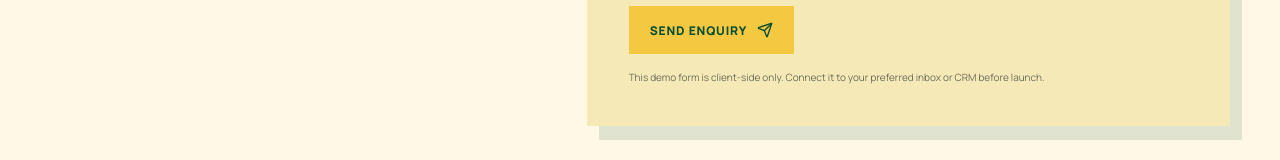
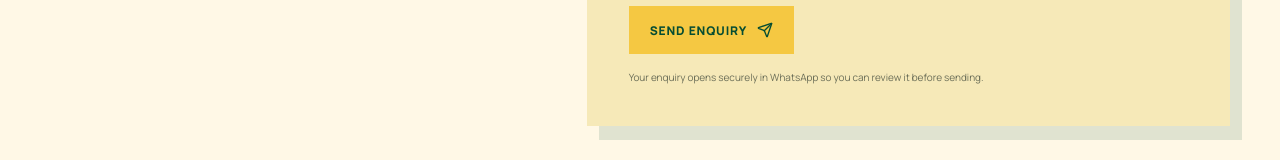
Before and after one commit to satitech-official/happigo-travel-coop-experiences, a Next.js app: page / in a window 1280 px wide. Shown: the part 8980-9140 px from the top of the page. Built offline with nearby package versions, Linux system fonts and the light colour scheme.

Commit message:
Make contact form send real WhatsApp enquiry

```diff
--- a/components/contact-form.js
+++ b/components/contact-form.js
@@ -1,8 +1,52 @@
 'use client';
 import { useEffect, useState } from 'react';
-import { LoaderCircle, Send, CheckCircle2 } from 'lucide-react';
+import { Send, CheckCircle2 } from 'lucide-react';
+import { contact } from '../data/site-config';
+
 const initial = { name: '', organization: '', phone: '', email: '', eventType: '', participants: '', location: '', date: '', budget: '', message: '' };
 const labels = { name: 'Your name', organization: 'Organization / cooperative name', phone: 'Phone number', email: 'Email address', eventType: 'What are you planning?', participants: 'Number of participants', location: 'Preferred location', date: 'Tentative date', budget: 'Estimated budget', message: 'Tell us a little more' };
-export default function ContactForm() { const [form, setForm] = useState(initial); const [errors, setErrors] = useState({}); const [status, setStatus] = useState('idle'); useEffect(() => { const interest = new URLSearchParams(window.location.search).get('interest'); if (interest) setForm((current) => ({ ...current, eventType: 'Custom Experience', message: `I would like to know more about ${interest}.` })); }, []); const update = (event) => setForm({ ...form, [event.target.name]: event.target.value }); const submit = (event) => { event.preventDefault(); const next = {}; ['name', 'phone', 'email', 'eventType', 'participants'].forEach((key) => { if (!form[key].trim()) next[key] = 'Please complete this field.'; }); if (form.email && !/^\S+@\S+\.\S+$/.test(form.email)) next.email = 'Enter a valid email address.'; if (Object.keys(next).length) { setErrors(next); return; } setErrors({}); setStatus('loading'); setTimeout(() => { setStatus('success'); setForm(initial); }, 850); };
-  if (status === 'success') return <div className="form-success" role="status"><CheckCircle2 size={45}/><h3>Your note is on its way.</h3><p>Thank you. The Happigo team will be in touch soon to begin the conversation.</p><button className="button button--green" onClick={() => setStatus('idle')}>Send another enquiry</button></div>;
-  return <form className="enquiry-form" noValidate onSubmit={submit}>{Object.keys(labels).map((key) => <label className={key === 'message' ? 'form-full' : ''} key={key}>{labels[key]}{key === 'eventType' ? <select name={key} value={form[key]} onChange={update} aria-invalid={Boolean(errors[key])}><option value="">Choose one</option><option>Co-op Event</option><option>Corporate Offsite</option><option>Group Tour</option><option>Custom Experience</option></select> : key === 'message' ? <textarea name={key} value={form[key]} onChange={update} rows="4" placeholder="A few details help us make the first reply useful."/> : <input type={key === 'email' ? 'email' : key === 'date' ? 'date' : key === 'participants' ? 'number' : 'text'} name={key} value={form[key]} onChange={update} aria-invalid={Boolean(errors[key])}/>} {errors[key] && <small className="form-error">{errors[key]}</small>}</label>)}<button className="button button--yellow form-submit" disabled={status === 'loading'}>{status === 'loading' ? <><LoaderCircle className="spin" size={17}/> Sending...</> : <>Send enquiry <Send size={16}/></>}</button><p className="form-note">This demo form is client-side only. Connect it to your preferred inbox or CRM before launch.</p></form>; }
+
+export default function ContactForm() {
+  const [form, setForm] = useState(initial);
+  const [errors, setErrors] = useState({});
+  const [status, setStatus] = useState('idle');
+
+  useEffect(() => {
+    const interest = new URLSearchParams(window.location.search).get('interest');
+    if (interest) setForm((current) => ({ ...current, eventType: 'Custom Experience', message: `I would like to know more about ${interest}.` }));
+  }, []);
+
+  const update = (event) => setForm({ ...form, [event.target.name]: event.target.value });
+
+  const submit = (event) => {
+    event.preventDefault();
+    const next = {};
+    ['name', 'phone', 'email', 'eventType', 'participants'].forEach((key) => { if (!form[key].trim()) next[key] = 'Please complete this field.'; });
+    if (form.email && !/^\S+@\S+\.\S+$/.test(form.email)) next.email = 'Enter a valid email address.';
+    if (Object.keys(next).length) { setErrors(next); return; }
+
+    setErrors({});
+    const message = [
+      'Hello Happigo, I would like to plan an experience.',
+      `Name: ${form.name}`,
+      form.organization && `Organization: ${form.organization}`,
+      `Phone: ${form.phone}`,
+      `Email: ${form.email}`,
+      `Plan: ${form.eventType}`,
+      `Participants: ${form.participants}`,
+      form.location && `Preferred location: ${form.location}`,
+      form.date && `Tentative date: ${form.date}`,
+      form.budget && `Estimated budget: ${form.budget}`,
+      form.message && `Message: ${form.message}`,
+    ].filter(Boolean).join('\n');
+
+    const url = `https://wa.me/91${contact.phones[0]}?text=${encodeURIComponent(message)}`;
+    window.open(url, '_blank', 'noopener,noreferrer');
+    setStatus('success');
+    setForm(initial);
+  };
+
+  if (status === 'success') return <div className="form-success" role="status"><CheckCircle2 size={45}/><h3>Your enquiry is ready.</h3><p>WhatsApp has been opened with your Happigo enquiry. Send the prepared message to continue with the team.</p><button className="button button--green" onClick={() => setStatus('idle')}>Send another enquiry</button></div>;
+
+  return <form className="enquiry-form" noValidate onSubmit={submit}>{Object.keys(labels).map((key) => <label className={key === 'message' ? 'form-full' : ''} key={key}>{labels[key]}{key === 'eventType' ? <select name={key} value={form[key]} onChange={update} aria-invalid={Boolean(errors[key])}><option value="">Choose one</option><option>Co-op Event</option><option>Corporate Offsite</option><option>Group Tour</option><option>Custom Experience</option></select> : key === 'message' ? <textarea name={key} value={form[key]} onChange={update} rows="4" placeholder="A few details help us make the first reply useful."/> : <input type={key === 'email' ? 'email' : key === 'date' ? 'date' : key === 'participants' ? 'number' : 'text'} name={key} value={form[key]} onChange={update} aria-invalid={Boolean(errors[key])}/>} {errors[key] && <small className="form-error">{errors[key]}</small>}</label>)}<button className="button button--yellow form-submit">Send enquiry <Send size={16}/></button><p className="form-note">Your enquiry opens securely in WhatsApp so you can review it before sending.</p></form>;
+}
```
